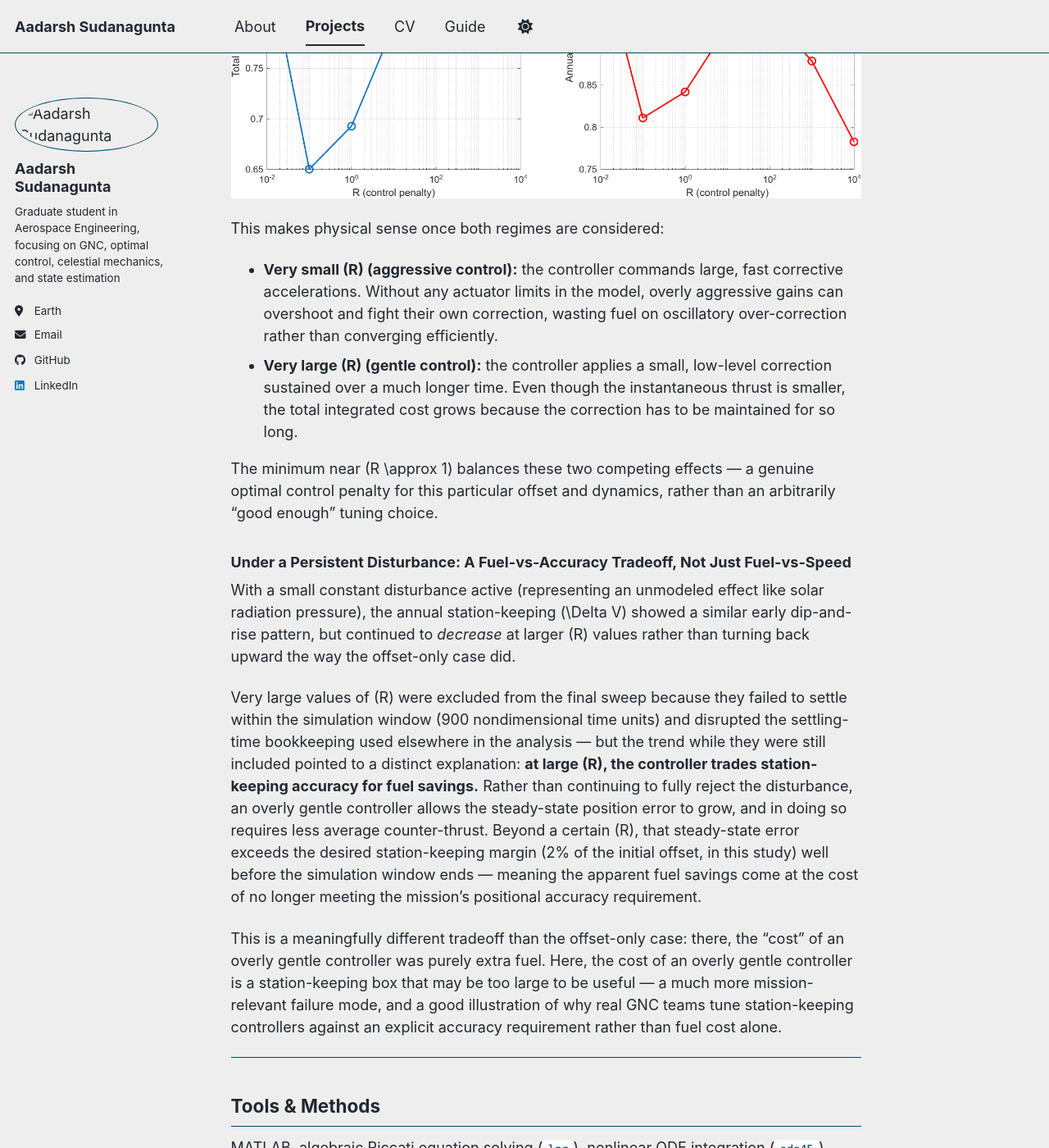
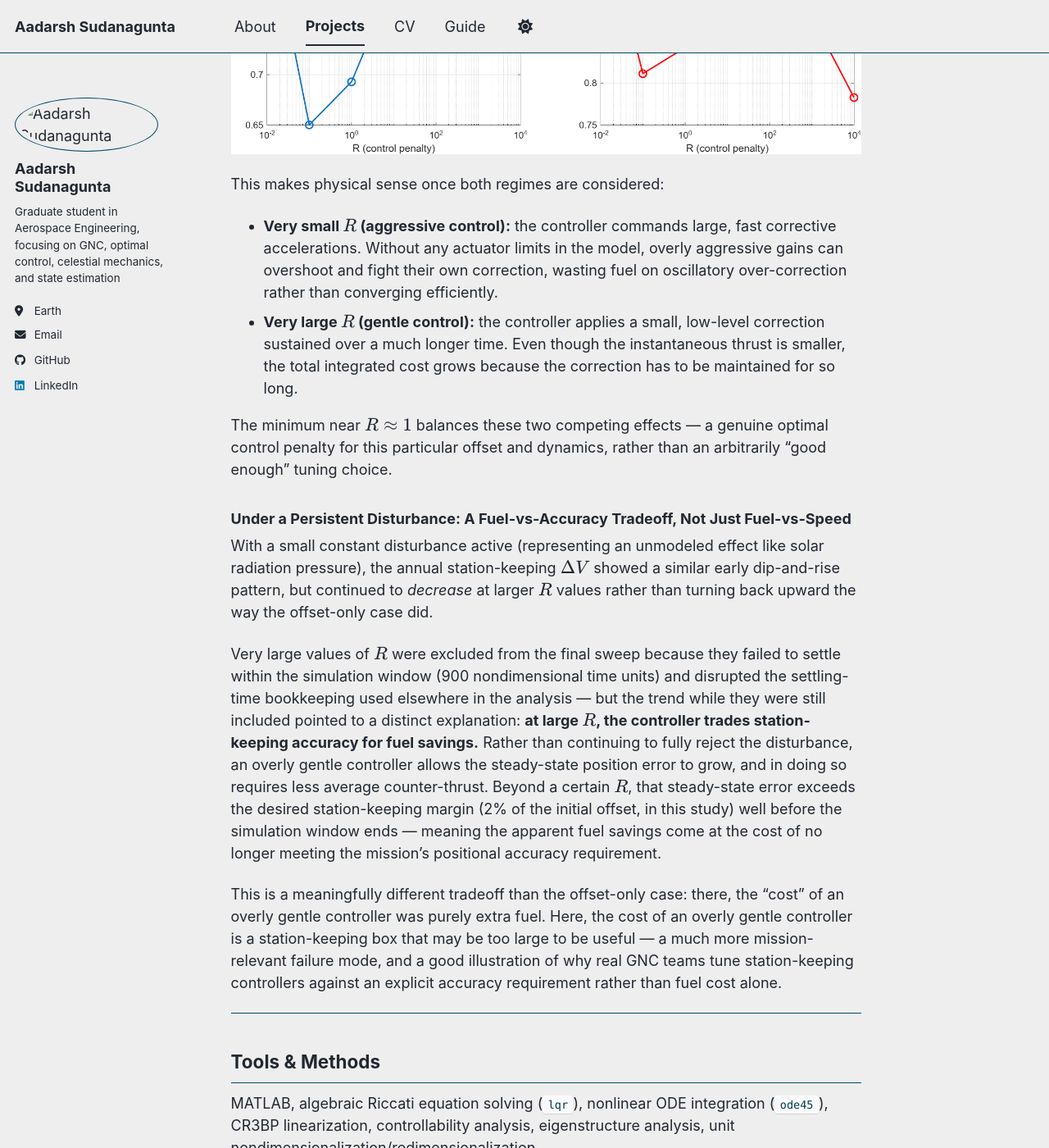
Before and after one commit to aadasud/aadasud.github.io, a Jekyll site: the page built from _portfolio/LQR Station Keeping.md, in a window 1280 px wide and 1400 px high, scrolled down 2608 px. Shown: the whole window at 82% size. Built offline with Jekyll 4.4.1, drawn with Linux system fonts in a browser that asks for light colours; a script bundle is joined from its source files by our own code; library files that are not in the unit come from our copies; some of the changed text lies outside the part shown.

```diff
--- a/_portfolio/LQR Station Keeping.md
+++ b/_portfolio/LQR Station Keeping.md
@@ -26,30 +26,30 @@ accuracy-vs-fuel tradeoff when a persistent disturbance is present.
 
 The libration points are equilibria of the CR3BP where gravitational and
 centrifugal forces balance in the rotating frame. Linearizing the CR3BP
-equations of motion about L1 produces a \(6\times6\) system matrix whose
+equations of motion about L1 produces a \\(6\times6\\) system matrix whose
 eigenvalues reveal the local stability structure:
 
 $$\delta\dot{\mathbf{x}} = A\,\delta\mathbf{x}, \qquad A = \begin{bmatrix} 0_{3\times3} & I_{3\times3} \\ U_{\text{pos}} & 2\Omega \end{bmatrix}$$
 
-where \(U_{\text{pos}}\) is the Hessian of the effective potential and
-\(2\Omega\) is the Coriolis coupling matrix. At L1, this yields:
+where \\(U_{\text{pos}}\\) is the Hessian of the effective potential and
+\\(2\Omega\\) is the Coriolis coupling matrix. At L1, this yields:
 
 $$\lambda \in \{\pm 2.932,\ \pm 2.334i,\ \pm 2.269i\}$$
 
 one real positive eigenvalue (unstable), one real negative eigenvalue
 (stable), and two oscillatory center-manifold pairs — the textbook
-saddle \(\times\) center \(\times\) center structure. The positive real
+saddle \\(\times\\) center \\(\times\\) center structure. The positive real
 eigenvalue is what forces the station-keeping problem to exist: any
-perturbation along that direction grows as \(e^{2.93t}\) in nondimensional
+perturbation along that direction grows as \\(e^{2.93t}\\) in nondimensional
 time.
 
 ### Control Design
 
-With full 3-axis thrust authority (\(B = [0_{3\times3};\ I_{3\times3}]^T\)),
-the linearized pair \((A,B)\) was confirmed fully controllable (rank 6), and
+With full 3-axis thrust authority (\\(B = [0_{3\times3};\ I_{3\times3}]^T\\)),
+the linearized pair \\((A,B)\\) was confirmed fully controllable (rank 6), and
 an LQR gain was computed by solving the algebraic Riccati equation for a
-range of control-penalty weightings \(R\), holding \(Q = I_6\) fixed. The
-resulting control law \(\mathbf{u} = -K\,\delta\mathbf{x}\) was applied to
+range of control-penalty weightings \\(R\\), holding \\(Q = I_6\\) fixed. The
+resulting control law \\(\mathbf{u} = -K\,\delta\mathbf{x}\\) was applied to
 the **full nonlinear** CR3BP dynamics (not just the linear model used for
 design) — a standard and important validation step, since a controller
 that only works on its own linearization isn't very useful.
@@ -69,55 +69,55 @@ representing unmodeled effects like solar radiation pressure.
 ![Trajectory comparison: uncontrolled divergence vs. LQR-controlled, with start/end markers](/images/lqr_traj_comparison.png)
 
 The closed-loop eigenvalues confirm exactly what changed: the previously
-unstable mode (\(+2.93\)) becomes stable (\(-2.90\)), and the oscillatory
+unstable mode (\\(+2.93\\)) becomes stable (\\(-2.90\\)), and the oscillatory
 center-manifold modes each picked up modest additional damping — LQR
 didn't just barely tame the bad mode, it improved the whole system's
 behavior.
 
 ### The Q/R Fuel-Cost Tradeoff Is Parabolic, Not Monotonic
 
-An initial sweep across \(R \in [1, 10000]\) suggested total \(\Delta V\)
-simply increased with \(R\) (gentler control costing more fuel, since the
+An initial sweep across \\(R \in [1, 10000]\\) suggested total \\(\Delta V\\)
+simply increased with \\(R\\) (gentler control costing more fuel, since the
 correction had to be sustained for longer). Extending the sweep down to
-\(R = 0.01\) revealed the fuller picture: **the true relationship is
-parabolic**, with a sharp minimum near \(R \approx 1\) and cost rising on
+\\(R = 0.01\\) revealed the fuller picture: **the true relationship is
+parabolic**, with a sharp minimum near \\(R \approx 1\\) and cost rising on
 *both* sides.
 
 ![Total delta-V vs. R showing the parabolic tradeoff for the offset-only case](/images/lqr_dv_comparison.png)
 
 This makes physical sense once both regimes are considered:
 
-- **Very small \(R\) (aggressive control):** the controller commands large,
+- **Very small \\(R\\) (aggressive control):** the controller commands large,
   fast corrective accelerations. Without any actuator limits in the model,
   overly aggressive gains can overshoot and fight their own correction,
   wasting fuel on oscillatory over-correction rather than converging
   efficiently.
-- **Very large \(R\) (gentle control):** the controller applies a small,
+- **Very large \\(R\\) (gentle control):** the controller applies a small,
   low-level correction sustained over a much longer time. Even though the
   instantaneous thrust is smaller, the total integrated cost grows because
   the correction has to be maintained for so long.
 
-The minimum near \(R \approx 1\) balances these two competing effects — a
+The minimum near \\(R \approx 1\\) balances these two competing effects — a
 genuine optimal control penalty for this particular offset and dynamics,
 rather than an arbitrarily "good enough" tuning choice.
 
 ### Under a Persistent Disturbance: A Fuel-vs-Accuracy Tradeoff, Not Just Fuel-vs-Speed
 
 With a small constant disturbance active (representing an unmodeled effect
-like solar radiation pressure), the annual station-keeping \(\Delta V\)
+like solar radiation pressure), the annual station-keeping \\(\Delta V\\)
 showed a similar early dip-and-rise pattern, but continued to *decrease*
-at larger \(R\) values rather than turning back upward the way the
+at larger \\(R\\) values rather than turning back upward the way the
 offset-only case did.
 
-Very large values of \(R\) were excluded from the final sweep because they
+Very large values of \\(R\\) were excluded from the final sweep because they
 failed to settle within the simulation window (900 nondimensional time
 units) and disrupted the settling-time bookkeeping used elsewhere in the
 analysis — but the trend while they were still included pointed to a
-distinct explanation: **at large \(R\), the controller trades
+distinct explanation: **at large \\(R\\), the controller trades
 station-keeping accuracy for fuel savings.** Rather than continuing to
 fully reject the disturbance, an overly gentle controller allows the
 steady-state position error to grow, and in doing so requires less
-average counter-thrust. Beyond a certain \(R\), that steady-state error
+average counter-thrust. Beyond a certain \\(R\\), that steady-state error
 exceeds the desired station-keeping margin (2% of the initial offset, in
 this study) well before the simulation window ends — meaning the apparent
 fuel savings come at the cost of no longer meeting the mission's
```
Also changed, not shown: _portfolio/Stark bi impulse transfer.md (+21 -21 lines).
